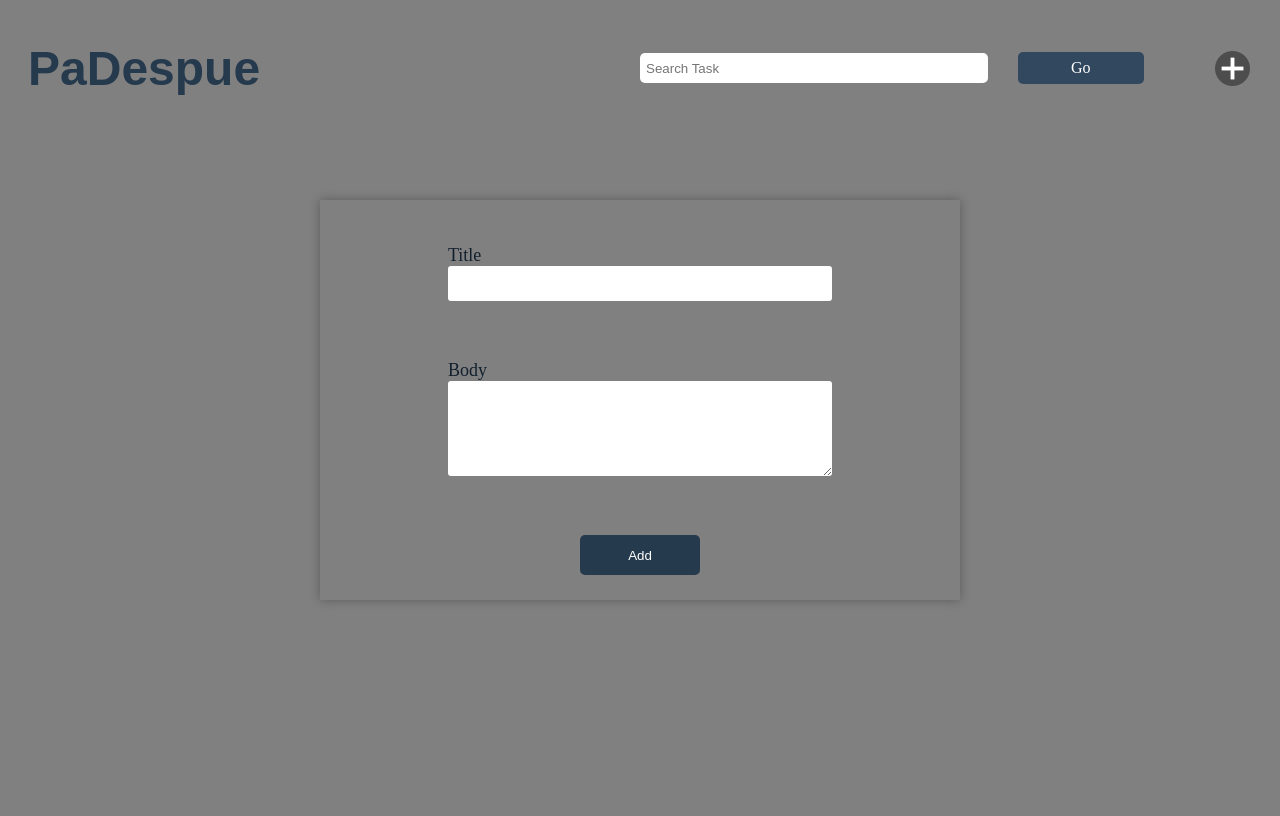
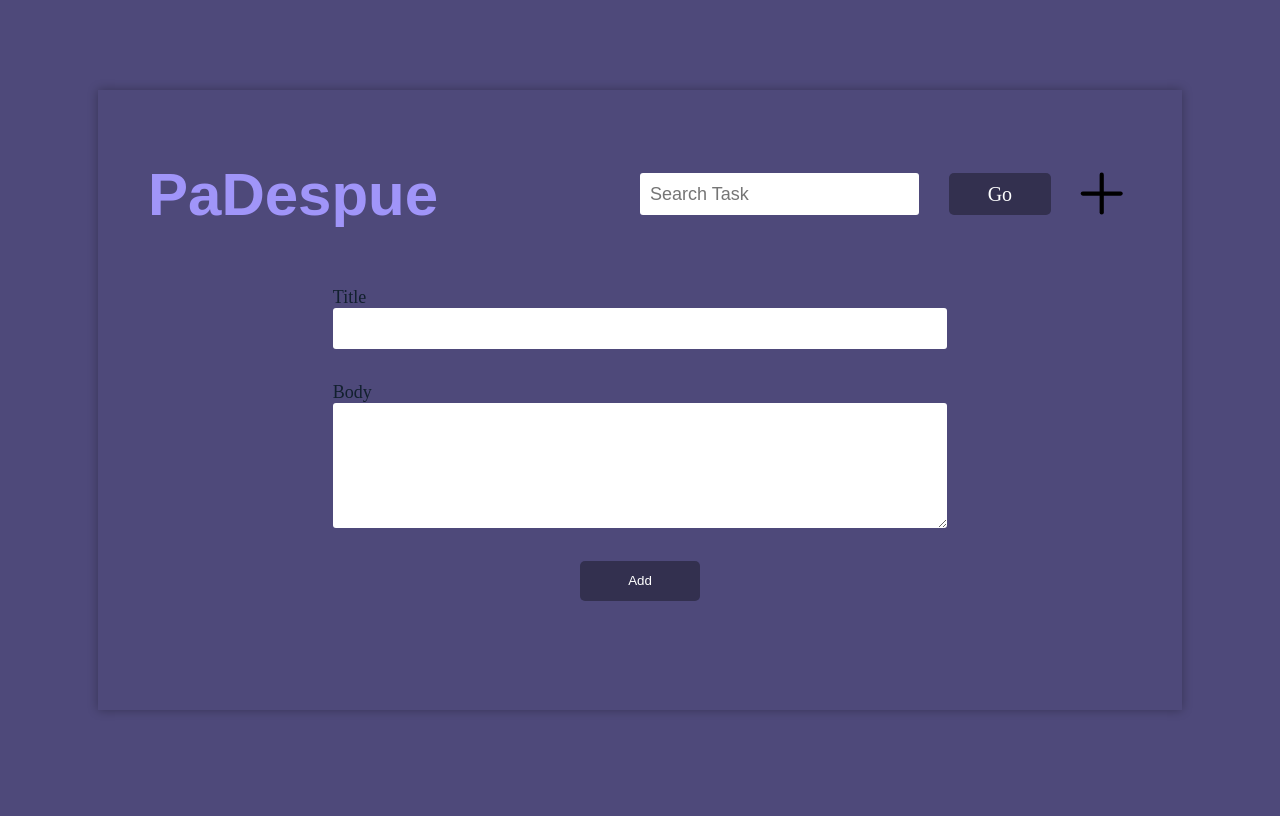
Before and after one commit to leoGlez01/todo-app, a Django app: page /add/ in a window 1280 px wide. After the commit the page ends 712 px from the top, so only its background shows below. Run offline with Django 5.2, Linux system fonts and the light colour scheme.

Commit message:
Changing Styles

```diff
--- a/task/static/css/styles.css
+++ b/task/static/css/styles.css
@@ -13,13 +13,17 @@
 
 /*Global Styles*/
 body{
-    background-color: gray;
+    background-color: #4e497a;
     height: 100vh;
+    display: flex;
+    justify-content: center;
+    align-items: center;
+    margin: 0;
 }
 
 h1{
     font-family: 'Plus Jakarta Display', sans-serif;
-    color: rgb(38, 58, 78);
+    color: #a095f9;
     font-size: 3em;
 }
 
@@ -32,9 +36,11 @@ h3{
 p{
     font-family: 'Roboto Regular';
     font-size: 2em;
+    color: #fff;
 }
 
 a{
+    height: 100%;
     text-decoration: none;
     color: #fff;
     text-align: center;
@@ -42,16 +48,24 @@ a{
     flex-direction: column;
     justify-content: center;
     font-family: 'Roboto Regular';
+    font-size: 20px;
 }
 
 button{
     margin: 0 0 20px 0;
-    background-color: rgb(38, 58, 78);
+    background-color: #33304f;
     border: none;
     border-radius: 5px;
     width: 120px;
     height: 40px;
     color: #fff;
+}
+
+button:hover{
+    color: black;
+    background-color: rgb(231, 144, 231);
+    box-shadow: 0 2px 4px 0 rgba(0, 0, 0, 0.3);
+    cursor: pointer;
 }
 
 /*Generic Style for Horizontal Bars*/
@@ -62,17 +76,6 @@ button{
     justify-content: space-between;
     width: 100%;
     height: 15%;
-}
-
-.container{
-    position: absolute;
-    top: 50%;
-    left: 50%;
-    transform: translate(-50%, -50%);
-    text-wrap: wrap;
-    width: 50%;
-    height: 50%;
-    box-shadow: 0 0 10px rgba(0,0,0,0.3);
 }
 
 .form{
@@ -103,11 +106,33 @@ input, textarea, select {
     padding: 10px;
     border-radius: 3px;
     border: none;
+    font-family: 'Roboto Regular', sans-serif;
+    font-size: 18px;
+}
+
+input:focus{
+    outline: none;
+}
+
+svg{
+    width: 100%;
+    height: 100%;
 }
 
 
+/*Specific Styles for our classes*/
 
-/*Specific Styles for our classes*/
+.main-content{
+    padding: 30px;
+    width:80%;
+    height: 70%;
+    display: flex;
+    flex-direction: column;
+    justify-content: center;
+    align-items: center;
+    box-shadow: 0 0 10px rgba(0,0,0,0.3);
+}
+
 .actions{
     display: flex;
     flex-direction: row;
@@ -118,26 +143,17 @@ input, textarea, select {
 }
 
 #search{
-    padding: 0;
-    margin-bottom: 0;
+    margin-top: 10px;
     width: 55%;
-    height: 25%;
-    border: none;
-    outline: none;
-    border-radius: 5px;
-    padding-left: 6px;
-}
-
-#search:focus{
-    outline: none;
+    height: 50%;
 }
 
 #go{
     width: 20%;
-    height: 27%;
+    height: 50%;
     margin-left: 30px;
     border-radius: 5px;
-    background-color: rgb(50, 72, 94);
+    background-color: #33304f;
 }
 
 #go:hover{
@@ -146,37 +162,34 @@ input, textarea, select {
 
 #add {
     width: 20%;
+    height: 80%;
     display: flex;
     flex-direction: row;
     justify-content: flex-end;
     align-items: center;
 }
 
-#add img{
-    width: 35px;
-    margin-right: 20px;
-}
-
 .box{
     display: flex;
     flex-direction: column;
     align-items: center;
+    justify-content: flex-start;
     width: 100%;
-    height: 85%;
+    height: 70%;
+    margin-top: 20px;
     scroll-behavior: smooth;
     overflow-y: scroll;
+    text-wrap: wrap;
 }
 
 .action-task{
-    margin: 0;
-    padding: 0;
     width: 20%;
     height: 100%;
 }
 
 .delete {
     margin-right: 10px;
-    width: 60px;
+    width: 30%;
     height: 100%;
 }
 
@@ -185,11 +198,7 @@ input, textarea, select {
 }
 
 .ver{
-    width: 50%;
-    display: flex;
-    flex-direction: row;
-    justify-content: flex-end;
-    font-size: 20px;
+    width: 70%;
 }
 
 .ver:hover{
--- a/task/templates/add.html
+++ b/task/templates/add.html
@@ -1,8 +1,8 @@
-{% extends "index.html" %}
+{% extends "base.html" %}
 {% load static %}
 
 {% block content %}
-<div class="container">
+<div class="box">
     <form class="form" method="post">
         {% csrf_token %}
         {% for field in form %}
--- a/task/templates/index.html
+++ b/task/templates/base.html
@@ -2,8 +2,8 @@
 
 <link rel="stylesheet" href="{% static 'css/styles.css' %}">
 <body>
-    {% include 'topbar.html' %}
-    <div class="container-fluid main-content">
+    <div class="main-content">
+        {% include 'topbar.html' %}
 
         {% block content %}
 
--- a/task/templates/topbar.html
+++ b/task/templates/topbar.html
@@ -2,10 +2,10 @@
 <script src="https://code.jquery.com/jquery-3.3.1.js"></script>
 
 <div class="top bar">
-    <a style="margin: 0 0 0 20px;" href="/"><h1>PaDespue</h1></a>
+    <a style="margin-left:20px;" href="/"><h1>PaDespue</h1></a>
     <div class="actions">
         <input type="search" placeholder="Search Task" id="search">
         <a href="#" id="go" onclick="searchTask()">Go</a>
-        <a id="add" href="{% url 'add' %}"><img src="{% static 'img/add.png' %}" alt=""></a>
+        <a id="add" href="{% url 'add' %}"><svg xmlns="http://www.w3.org/2000/svg" viewBox="0 0 32 32"><defs><style>.cls-1{fill:none;stroke:#000;stroke-linecap:round;stroke-linejoin:round;stroke-width:2px;}</style></defs><title/><g id="plus"><line class="cls-1" x1="16" x2="16" y1="7" y2="25"/><line class="cls-1" x1="7" x2="25" y1="16" y2="16"/></g></svg></a>
     </div>
 </div>
```
Also changed, not shown: task/serializers.py (deleted, +0 -7 lines), task/templates/all.html (+3 -4 lines), task/templates/detail.html (+4 -4 lines), task/static/img/add.png (deleted).
